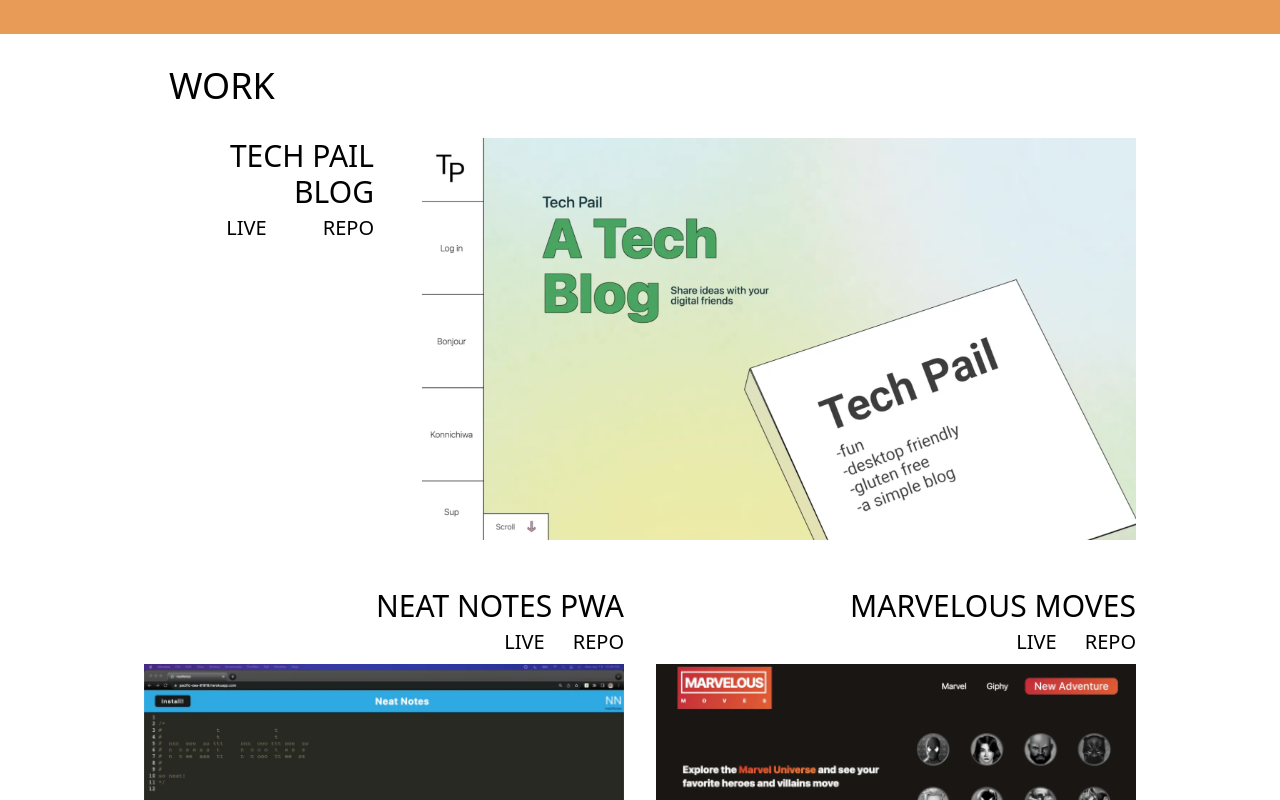
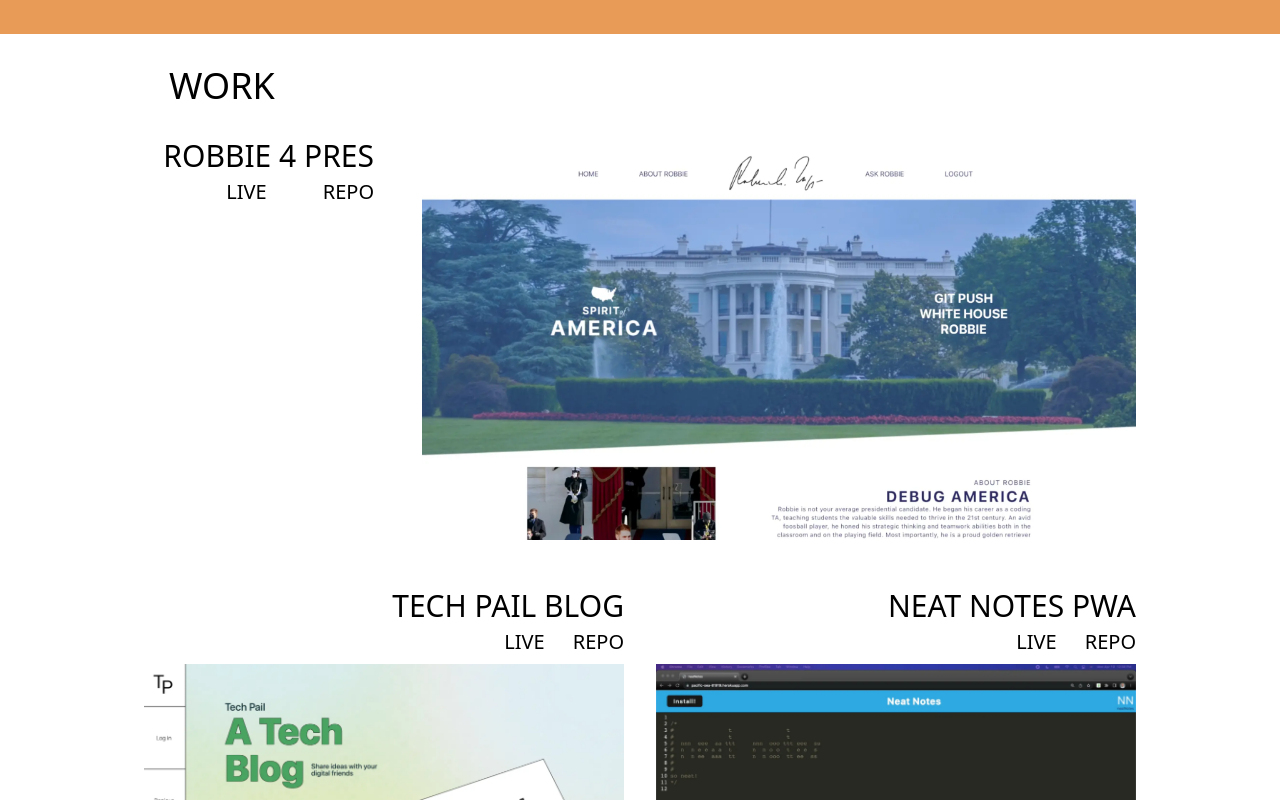
Before and after one commit to jakeroth0/Jake_Roth_Portfolio, a React (Vite) app: page / in a window 1280 px wide. Shown: the part 900-1700 px from the top of the page. Built offline with nearby package versions, Linux system fonts and the light colour scheme.

Commit message:
added robbie 4 pres project

```diff
--- a/src/App.jsx
+++ b/src/App.jsx
@@ -14,6 +14,8 @@
 import noteTakerWebm from './assets/noteTaker.webm'
 import employeeManagerThumbnail from './assets/employeeManagerThumbnail.webp'
 import employeeManagerWebm from './assets/employeeManager.webm'
+import r4pThumbnail from './assets/r4pThumbnail.webp'
+import r4p from './assets/r4p.webm'
 import Footer from './components/Footer'
 
 
@@ -32,6 +34,18 @@
         styleHero3='xl:justify-end xl:shrink'
         styleHero4='xl:mr-0'
         styleHero5='xl:grow'
+        live='https://powerful-shelf-12513.herokuapp.com/'
+        thumbnail={r4pThumbnail}
+        webM={r4p}
+        repo='https://github.com/rjclemmer/Robbie4President'
+        >ROBBIE 4 PRES</Project>
+        <Project
+        style1='xl:items-end xl:w-1/2 xl:mt-4'
+        style2=''
+        style3='xl:justify-end'
+        style4='xl:mx-0'
+        style5=''
+        style6=''
         live='https://sleepy-citadel-09924.herokuapp.com/'
         thumbnail={techPailThumbnail}
         webM={techPailWebm}
```
Also changed, not shown: src/assets/r4pThumbnail.webp (added), 1 other file (tests, documents, lock files or other folders).
